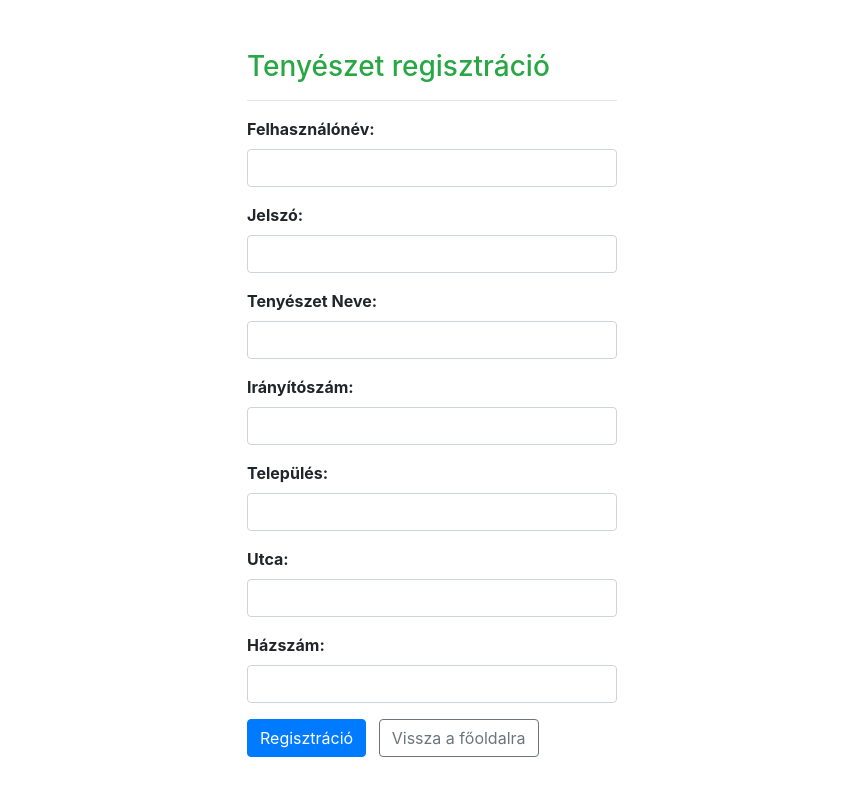
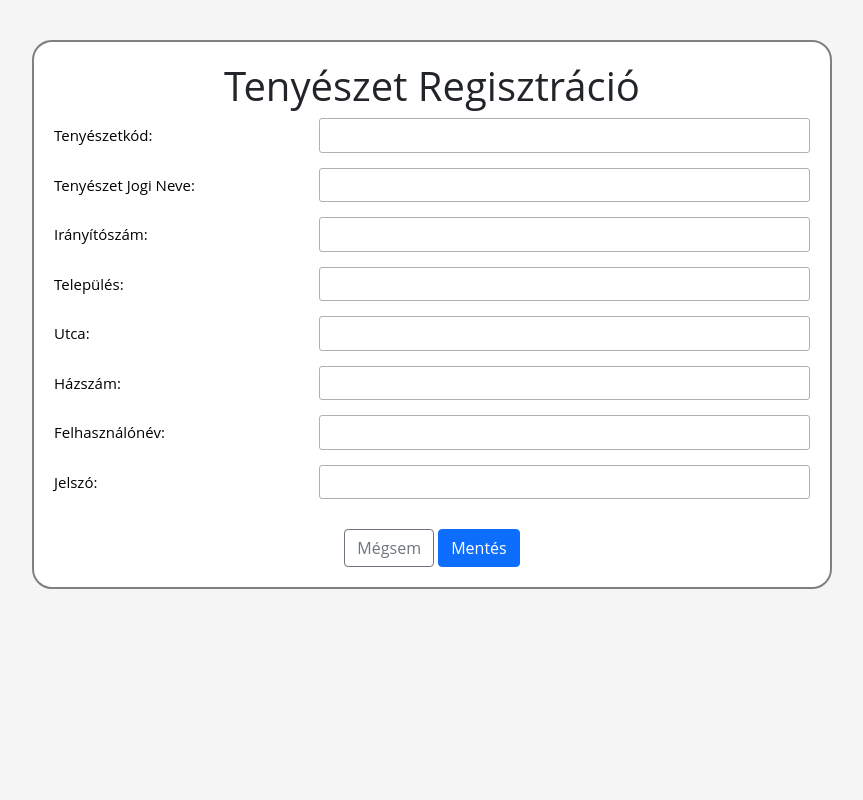
Before and after one commit to NMTHmations/the_barn, a Spring Boot app: page /farm-registration in a window 1280 px wide. Shown: the whole page, without its empty margins (208-1071 px from the left). Run offline with Spring Boot 4, Linux system fonts and the light colour scheme.

Commit message:
Refined farm registration page

```diff
--- a/thebarn/src/main/resources/templates/farm/registration.html
+++ b/thebarn/src/main/resources/templates/farm/registration.html
@@ -3,56 +3,96 @@
 <head>
     <meta charset="UTF-8">
     <meta name="viewport" content="width=device-width, initial-scale=1.0">
-    <title>Tenyészet regisztráció</title>
-    <link rel="stylesheet" href="https://stackpath.bootstrapcdn.com/bootstrap/4.5.2/css/bootstrap.min.css">
+    <link href="https://cdn.jsdelivr.net/npm/bootstrap@5.0.2/dist/css/bootstrap.min.css" rel="stylesheet" integrity="sha384-EVSTQN3/azprG1Anm3QDgpJLIm9Nao0Yz1ztcQTwFspd3yD65VohhpuuCOmLASjC" crossorigin="anonymous">
+    <title>Farm Registration</title>
     <style>
-        .container {
-            max-width: 400px;
-            margin-top: 50px;
+        body {
+            font-family: "Open Sans", "Arial", sans-serif;
+            display: flex;
+            padding-top: 40px;
+            padding-bottom: 40px;
+            background-color: #f5f5f5;
+            margin: 0;
         }
+
+        .form-register {
+            width: 100%;
+            max-width: 800px;
+            padding: 20px;
+            margin: auto;
+            background-color: #ffffff;
+            border: 2px solid #808080;
+            border-radius: 20px;
+        }
+
+        .form-group {
+            display: flex;
+            align-items: center;
+            margin-bottom: 15px;
+        }
+
         .form-group label {
-            font-weight: bold;
+            width: 250px;
+            text-align: left;
+            margin-right: 15px;
+            font-size: 15px;
+            color: #000;
+        }
+
+        .form-group input {
+            flex-grow: 1;
+            padding: 5px;
+            border: 1px solid #b2afaf;
+            border-radius: 3px;
+            font-size: 15px;
+        }
+
+        button {
+            margin-top: 15px;
         }
     </style>
 </head>
 <body>
-
-<div class="container">
-    <h3 class="text-success mb-3">Tenyészet regisztráció</h3>
-    <hr>
-    <form action="/farm-registration" method="POST">
+<main class="form-register">
+    <form action="/farm-registration" method="post">
+        <h1 class="text-center">Tenyészet Regisztráció</h1>
         <div class="form-group">
-            <label for="farmId">Felhasználónév:</label>
-            <input type="text" class="form-control" id="farmId" name="farmId" required>
+            <label for="farmId">Tenyészetkód:</label>
+            <input type="text" id="farmId" name="farmId" required>
+        </div>
+        <div class="form-group">
+            <label for="farmName">Tenyészet Jogi Neve:</label>
+            <input type="text" id="farmName" name="farmName" required>
+        </div>
+        <div class="form-group">
+            <label for="zipCode">Irányítószám:</label>
+            <input type="number" id="zipCode" name="zipCode" required>
+        </div>
+        <div class="form-group">
+            <label for="settlement">Település:</label>
+            <input type="text" id="settlement" name="settlement" required>
+        </div>
+        <div class="form-group">
+            <label for="street">Utca:</label>
+            <input type="text" id="street" name="street" required>
+        </div>
+        <div class="form-group">
+            <label for="streetNumber">Házszám:</label>
+            <input type="number" id="streetNumber" name="streetNumber" required>
+        </div>
+        <div class="form-group">
+            <label for="username">Felhasználónév:</label>
+            <input type="text" id="username" name="username" required>
         </div>
         <div class="form-group">
             <label for="password">Jelszó:</label>
-            <input type="password" class="form-control" id="password" name="password" required>
+            <input type="password" id="password" name="password" required>
         </div>
-        <div class="form-group">
-            <label for="FarmName">Tenyészet Neve:</label>
-            <input type="text" class="form-control" id="FarmName" name="FarmName" required>
+        <div class="text-center">
+            <button type="button" class="btn btn-outline-secondary" onclick="document.location='/'">Mégsem</button>
+            <button type="submit" class="btn btn-primary">Mentés</button>
         </div>
-        <div class="form-group">
-            <label for="ZIPCode">Irányítószám:</label>
-            <input type="text" class="form-control" id="ZIPCode" name="ZIPCode" required>
-        </div>
-        <div class="form-group">
-            <label for="Settlement">Település:</label>
-            <input type="text" class="form-control" id="Settlement" name="Settlement" required>
-        </div>
-        <div class="form-group">
-            <label for="Street">Utca:</label>
-            <input type="text" class="form-control" id="Street" name="Street" required>
-        </div>
-        <div class="form-group">
-            <label for="StreetNumber">Házszám:</label>
-            <input type="text" class="form-control" id="StreetNumber" name="StreetNumber" required>
-        </div>
-        <button type="submit" class="btn btn-primary">Regisztráció</button>
-        <a href="/" class="btn btn-outline-secondary ml-2">Vissza a főoldalra</a>
     </form>
-</div>
-
+</main>
 </body>
 </html>
```
